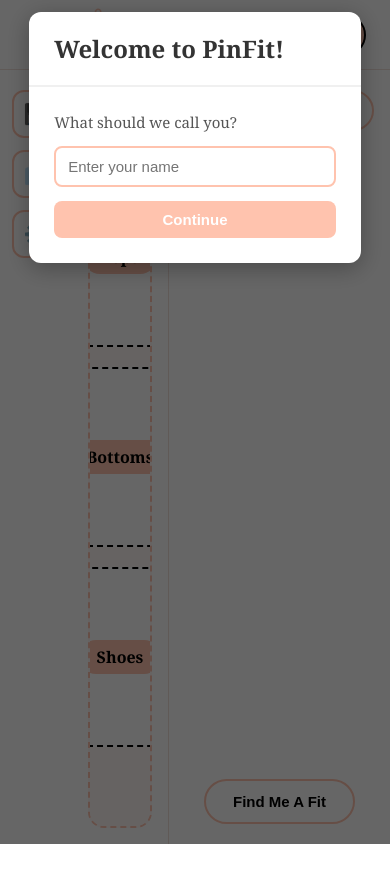
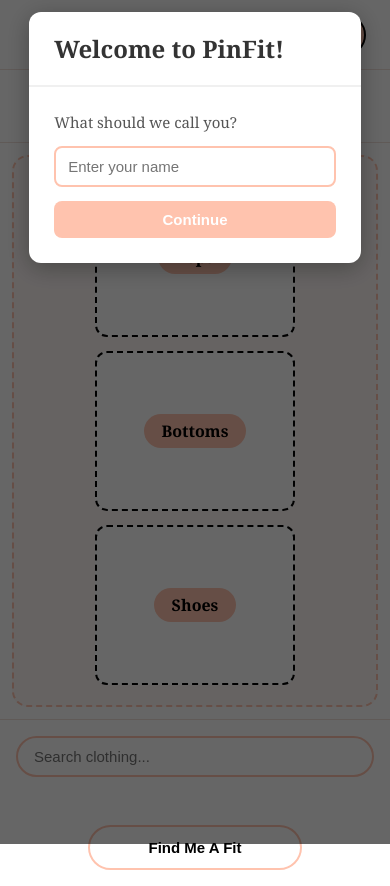
Before and after one commit to GSauce777/PinFit, a website: page index.html in a window 390 px wide. Before the commit the page ends 844 px from the top, so only its background shows below. Drawn offline with Linux system fonts and the light colour scheme.

Commit message:
Adding responsiveness/resizing for tablet screens

```diff
--- a/css/style.css
+++ b/css/style.css
@@ -294,3 +294,60 @@ body {
     color: var(--white);
     border-color: var(--salmon);
 }
+
+/*Tablet Resizing*/
+@media (max-width: 1024px) {
+    body {
+        overflow: auto; /* allows vertical scroll on smaller screens */
+        height: auto;
+        min-height: 100vh;
+    }
+
+    .app-layout {
+        flex-direction: column;
+        height: auto;
+    }
+
+    /* Left nav becomes horizontal bar under header */
+    .left-nav {
+        flex-direction: row;
+        justify-content: center;
+        gap: 16px;
+        padding: 12px;
+        border-bottom: 1px solid #f0e0da;
+    }
+
+    .workspace {
+        flex-direction: row;
+        flex-wrap: wrap;
+        margin: 12px;
+        padding: 20px;
+        gap: 14px;
+    }
+
+    .clothing-slot {
+        width: 200px;
+        height: 160px;
+    }
+
+    .sidebar {
+        width: 100%;
+        border-left: none;
+        border-top: 1px solid #f0e0da;
+        padding: 16px;
+    }
+
+    .search-results {
+        grid-template-columns: repeat(3, 1fr);
+    }
+
+    .find-fit-btn {
+        width: 60%;
+        margin-top: 16px;
+    }
+
+    .logo {
+        height: 70px;
+        margin-top: 8px;
+    }
+}
```
